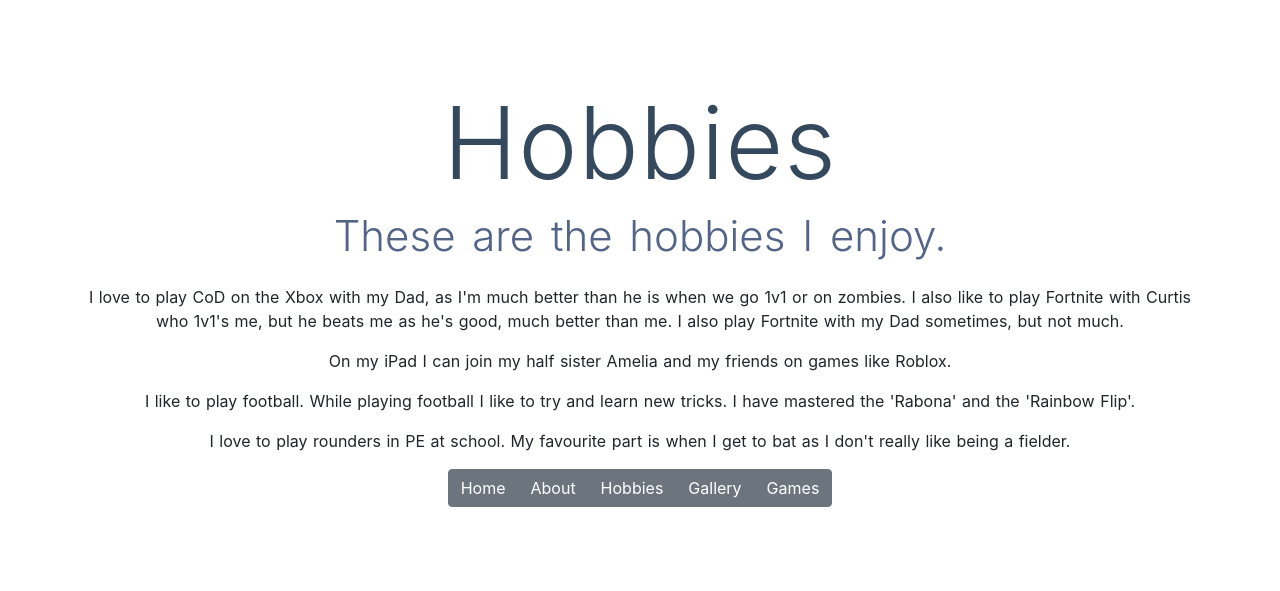
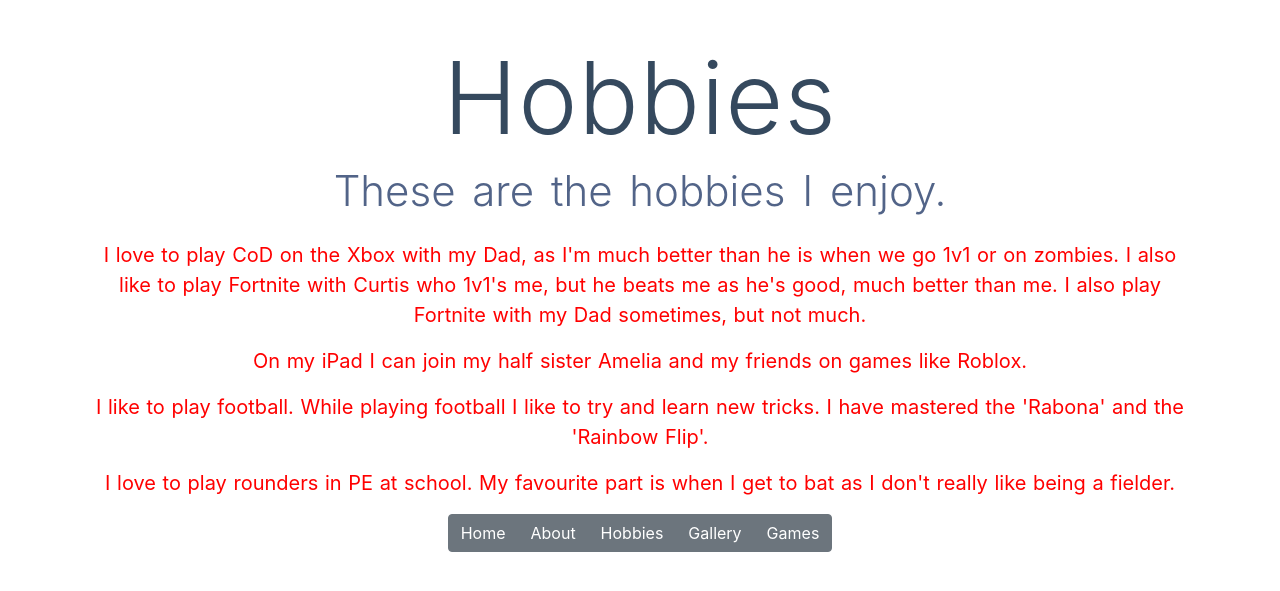
Before and after one commit to GeorgeStevenScott/georgestevenscott.github.io, a Nuxt app: page /hobbies in a window 1280 px wide. Shown: the part 105-696 px from the top of the page. Built offline with nearby package versions, Linux system fonts and the light colour scheme.

Commit message:
Update paragraph styling

```diff
--- a/layouts/default.vue
+++ b/layouts/default.vue
@@ -52,4 +52,19 @@
   color: #fff;
   background-color: #35495e;
 }
+
+p {
+  color: #ff0000;
+  font-size: 1.25rem;
+}
 </style>
+
+<script>
+import MainMenu from '~/components/MainMenu.vue'
+
+export default {
+  components: {
+    MainMenu
+  }
+}
+</script>
```
